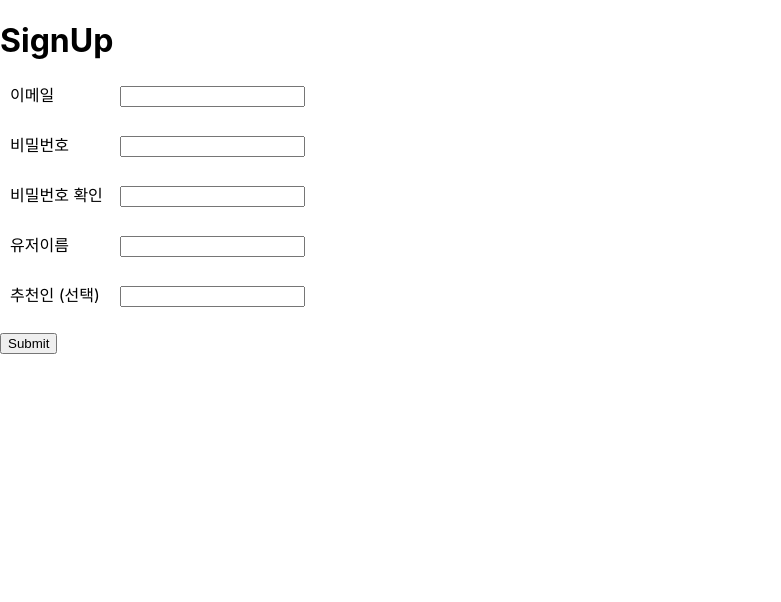
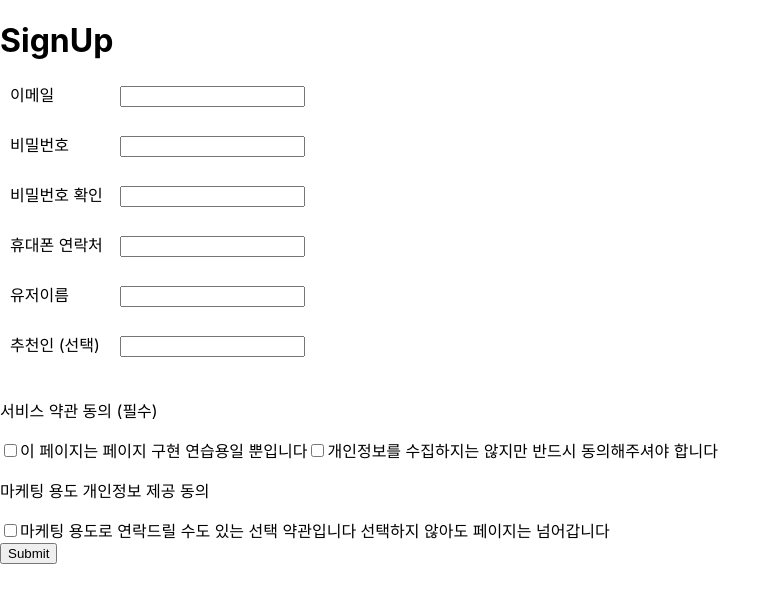
Before and after one commit to not-using/web_react_study, a React (Create React App) app in the folder 00_signup/: page /signup in a window 1280 px wide. Shown: the top 602 px of the page, without its empty margins (0-781 px from the left). Built offline with nearby package versions, Linux system fonts and the light colour scheme.

Commit message:
FEATURE: 연락처 입력란 및 제출 전 필수입력값 확인 기능 추가

```diff
--- a/00_signup/src/component/signUpForm/signUpForm.tsx
+++ b/00_signup/src/component/signUpForm/signUpForm.tsx
@@ -1,7 +1,8 @@
 import React, { useState } from 'react'
-import { emailValidator, userNameValidator } from '../../policy/signUpPolicy'
+import { emailValidator, signUpSubmitValidator, userNameValidator, phoneValidator } from '../../policy/signUpPolicy'
 import SignUpInput from './signUpInput'
 import SignUpPassword from './signUpPassword'
+import SignUpUserAgree from './signUpUserAgree'
 
 type signupFormProps = {
   setName: (a:string) => void;
@@ -11,15 +12,18 @@ const SignUpForm: React.FC<signupFormProps> = ({setName}) => {
   const [userInfo, setUserInfo] = useState({
     email:'',
     password: '',
+    pwCheck: false,
     userName: '',
     phone: '',
     recommender: '',
-    agreement: false,
+    agreement1: false,
+    agreement2: false,
   });
 
   const onSignUp = (e:React.FormEvent<HTMLFormElement>) => {
     e.preventDefault();
-    setName(userInfo.userName);
+    if (signUpSubmitValidator(userInfo))
+      setName(userInfo.userName);
   }
 
   return (
@@ -37,6 +41,14 @@ const SignUpForm: React.FC<signupFormProps> = ({setName}) => {
         setItem={setUserInfo}
         />
       <SignUpInput
+        title="휴대폰 연락처"
+        currentInfo={userInfo}
+        updatedItemName="phone"
+        setItem={setUserInfo}
+        validator={phoneValidator}
+        errorMessage="연락처 형식이 맞지 않습니다"
+      />
+      <SignUpInput
         title="유저이름"
         currentInfo={userInfo}
         updatedItemName="userName"
@@ -52,6 +64,10 @@ const SignUpForm: React.FC<signupFormProps> = ({setName}) => {
         validator={userNameValidator}
         errorMessage="유저이름 형식이 맞지 않습니다"
       />
+      <SignUpUserAgree
+        currentInfo={userInfo}
+        setItem={setUserInfo}
+      />
       <input type="submit"></input>
     </form>
   )
--- a/00_signup/src/component/signUpForm/signUpInput.tsx
+++ b/00_signup/src/component/signUpForm/signUpInput.tsx
@@ -1,5 +1,5 @@
 import React, {useState} from 'react'
-import {user } from '../../type/userInfo'
+import { user } from '../../type/userInfo'
 import '../../css/signUpInput.css'
 
 type ItemProps = {
--- a/00_signup/src/component/signUpForm/signUpPassword.tsx
+++ b/00_signup/src/component/signUpForm/signUpPassword.tsx
@@ -1,5 +1,5 @@
-import React, {useState} from 'react'
-import {user } from '../../type/userInfo'
+import React, { useState } from 'react'
+import { user } from '../../type/userInfo'
 import { passwordValidator } from '../../policy/signUpPolicy'
 
 type ItemProps = {
@@ -9,14 +9,18 @@ type ItemProps = {
 
 const SignUpPassword :React.FC<ItemProps> = ({currentInfo, setItem}) => {
   const [valid, setValid] = useState(true);
-  const [equal, setEqual] = useState(true);
   const onChangePassword = (e:React.ChangeEvent<HTMLInputElement>) =>{
     const updateItem = {  "password": e.currentTarget.value };
     setItem({ ...currentInfo, ...updateItem });
     setValid(passwordValidator(e.currentTarget.value));
   }
+
+  const [equal, setEqual] = useState(true);
   const isEqualPassword = (e:React.ChangeEvent<HTMLInputElement>) => {
-    setEqual(currentInfo.password === e.currentTarget.value);
+    const result = currentInfo.password === e.currentTarget.value;
+    setEqual(result);
+    const updateItem = {  "pwCheck": result };
+    setItem({ ...currentInfo, ...updateItem });
   }
   return (
     <>
--- /dev/null
+++ b/00_signup/src/component/signUpForm/signUpUserAgree.tsx
@@ -0,0 +1,27 @@
+import React, { useState } from 'react'
+import { user } from '../../type/userInfo'
+
+type signUpAgreeProps = {
+    currentInfo: user;
+    setItem: (a:user) => void;
+}
+
+const SignUpUserAgree:React.FC<signUpAgreeProps> = ({currentInfo, setItem}) => {
+  const [checked, setChecked] = useState(false);
+    const onChangeAgree3 = (e: React.ChangeEvent<HTMLInputElement>) => {
+        setChecked( !checked );
+        const updateItem = {  "agreement2": checked };
+        setItem({ ...currentInfo, ...updateItem });
+    }
+  return (
+    <div>
+        <p>서비스 약관 동의 (필수)</p>
+        <label><input type="checkbox"/>이 페이지는 페이지 구현 연습용일 뿐입니다</label>
+        <label><input type="checkbox"/>개인정보를 수집하지는 않지만 반드시 동의해주셔야 합니다</label>
+        <p>마케팅 용도 개인정보 제공 동의</p>
+        <label><input type="checkbox" checked={checked} onChange={onChangeAgree3}/>마케팅 용도로 연락드릴 수도 있는 선택 약관입니다 선택하지 않아도 페이지는 넘어갑니다</label>
+    </div>
+  )
+}
+
+export default SignUpUserAgree
--- a/00_signup/src/policy/signUpPolicy.ts
+++ b/00_signup/src/policy/signUpPolicy.ts
@@ -1,3 +1,5 @@
+import { user } from '../type/userInfo'
+
 export const emailValidator = (email: string) => {
   if (!email.includes('@') || !email.includes('.'))
     return false;
@@ -13,3 +15,13 @@ export const passwordValidator = (password:string) => {
 export const userNameValidator = (name:string) => {
   return true;
 }
+
+export const phoneValidator = (phone:string) => {
+  return true;
+}
+
+export const signUpSubmitValidator = (user:user) => {
+  if (!user.email || !user.password || !user.pwCheck || !user.phone || !user.userName || !user.agreement1)
+    return false;
+  return true;
+}
--- a/00_signup/src/type/userInfo.ts
+++ b/00_signup/src/type/userInfo.ts
@@ -2,8 +2,10 @@
 export type user = {
     email: string;
     password: string;
+    pwCheck: boolean;
     userName: string;
     phone: string;
     recommender: string;
-    agreement: boolean;
+    agreement1: boolean;
+    agreement2: boolean;
   }
```
